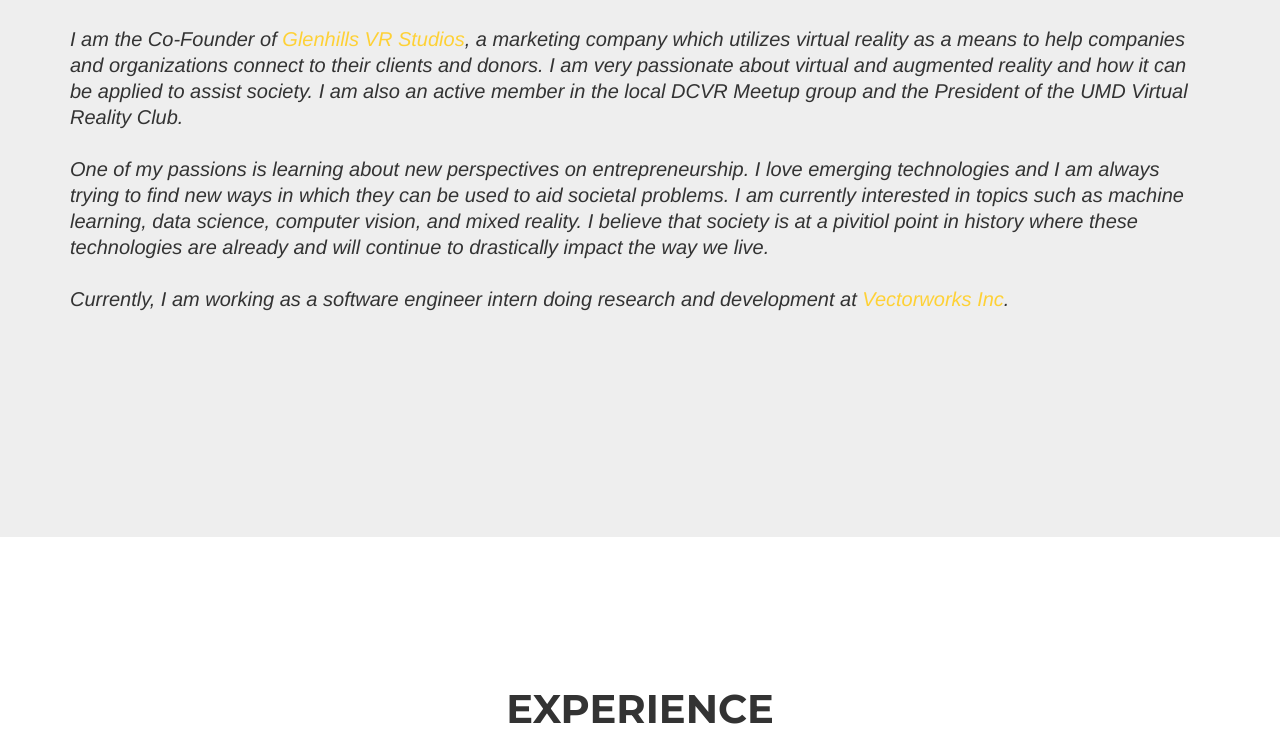
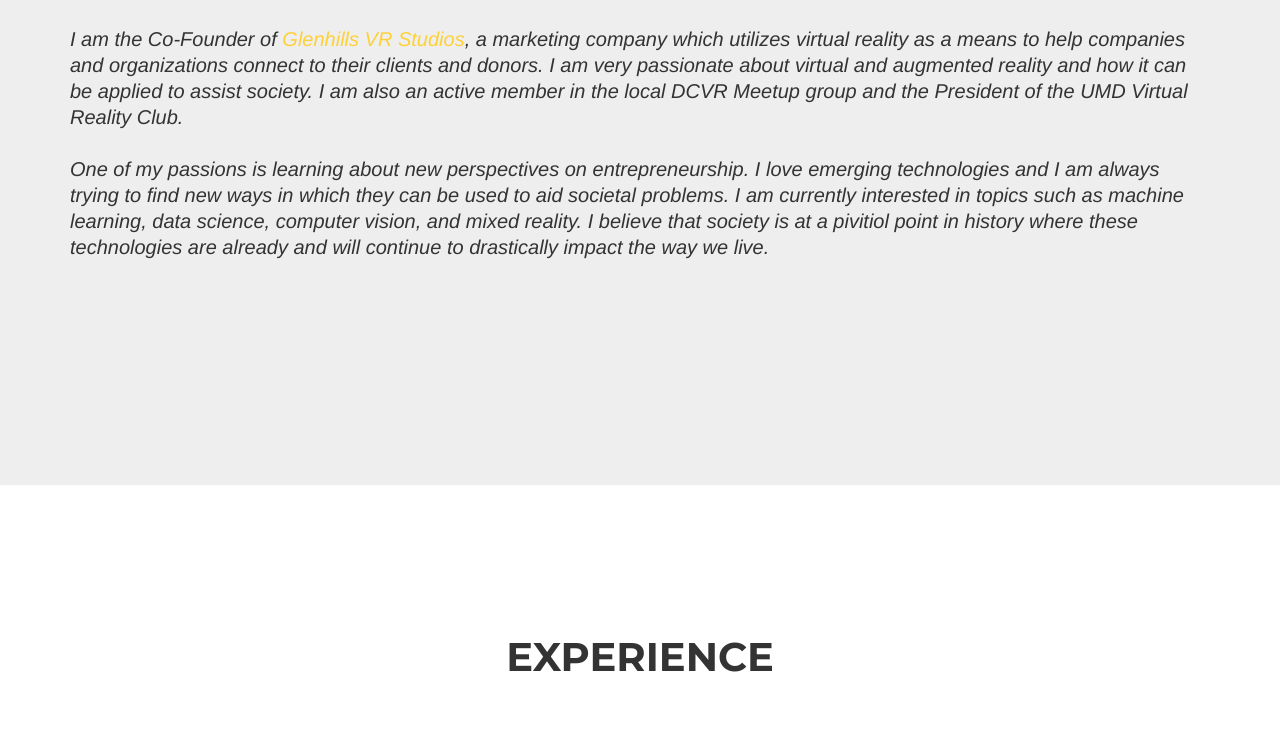
Before and after one commit to hlino/hlino.github.io, a website: page index.html in a window 1280 px wide. Shown: the part 1039-1790 px from the top of the page. Drawn offline with nearby package versions, Linux system fonts and the light colour scheme; a web font is replaced by a local one.

Commit message:
updated bio

```diff
--- a/index.html
+++ b/index.html
@@ -93,7 +93,7 @@
             <div class="row">
                 <div class="col-lg-12 text-center">
                     <h2 class="section-heading">About Me</h2>
-                    <h3 class="section-subheading text-left">Hello, my name is Harrison Linowes. I am a student at the University of Maryland, College Park studying computer science with a specialization in data science.<br><br>I am the Co-Founder of <a href="http://glenhillsvrs.com/">Glenhills VR Studios</a>, a marketing company which utilizes virtual reality as a means to help companies and organizations connect to their clients and donors. I am very passionate about virtual and augmented reality and how it can be applied to assist society. I am also an active member in the local DCVR Meetup group and the President of the UMD Virtual Reality Club.<br><br>One of my passions is learning about new perspectives on entrepreneurship. I love emerging technologies and I am always trying to find new ways in which they can be used to aid societal problems. I am currently interested in topics such as machine learning, data science, computer vision, and mixed reality. I believe that society is at a pivitiol point in history where these technologies are already and will continue to drastically impact the way we live. <br><br>Currently, I am working as a software engineer intern doing research and development at <a href="http://www.vectorworks.net/">Vectorworks Inc</a>.</h3>
+                    <h3 class="section-subheading text-left">Hello, my name is Harrison Linowes. I am a student at the University of Maryland, College Park studying computer science with a specialization in data science.<br><br>I am the Co-Founder of <a href="http://glenhillsvrs.com/">Glenhills VR Studios</a>, a marketing company which utilizes virtual reality as a means to help companies and organizations connect to their clients and donors. I am very passionate about virtual and augmented reality and how it can be applied to assist society. I am also an active member in the local DCVR Meetup group and the President of the UMD Virtual Reality Club.<br><br>One of my passions is learning about new perspectives on entrepreneurship. I love emerging technologies and I am always trying to find new ways in which they can be used to aid societal problems. I am currently interested in topics such as machine learning, data science, computer vision, and mixed reality. I believe that society is at a pivitiol point in history where these technologies are already and will continue to drastically impact the way we live.</h3>
                 </div>
             </div>
             <!--
```
